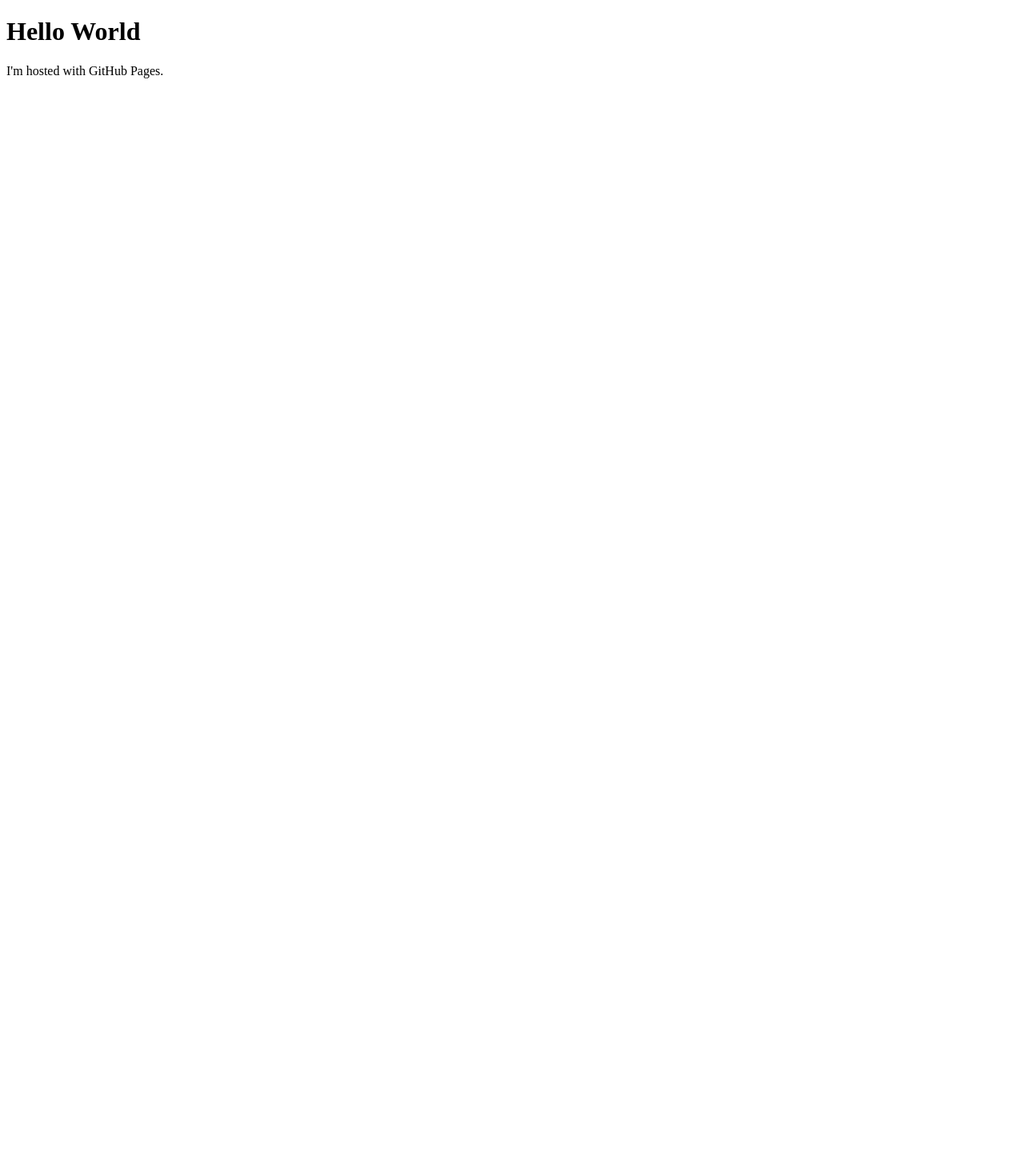
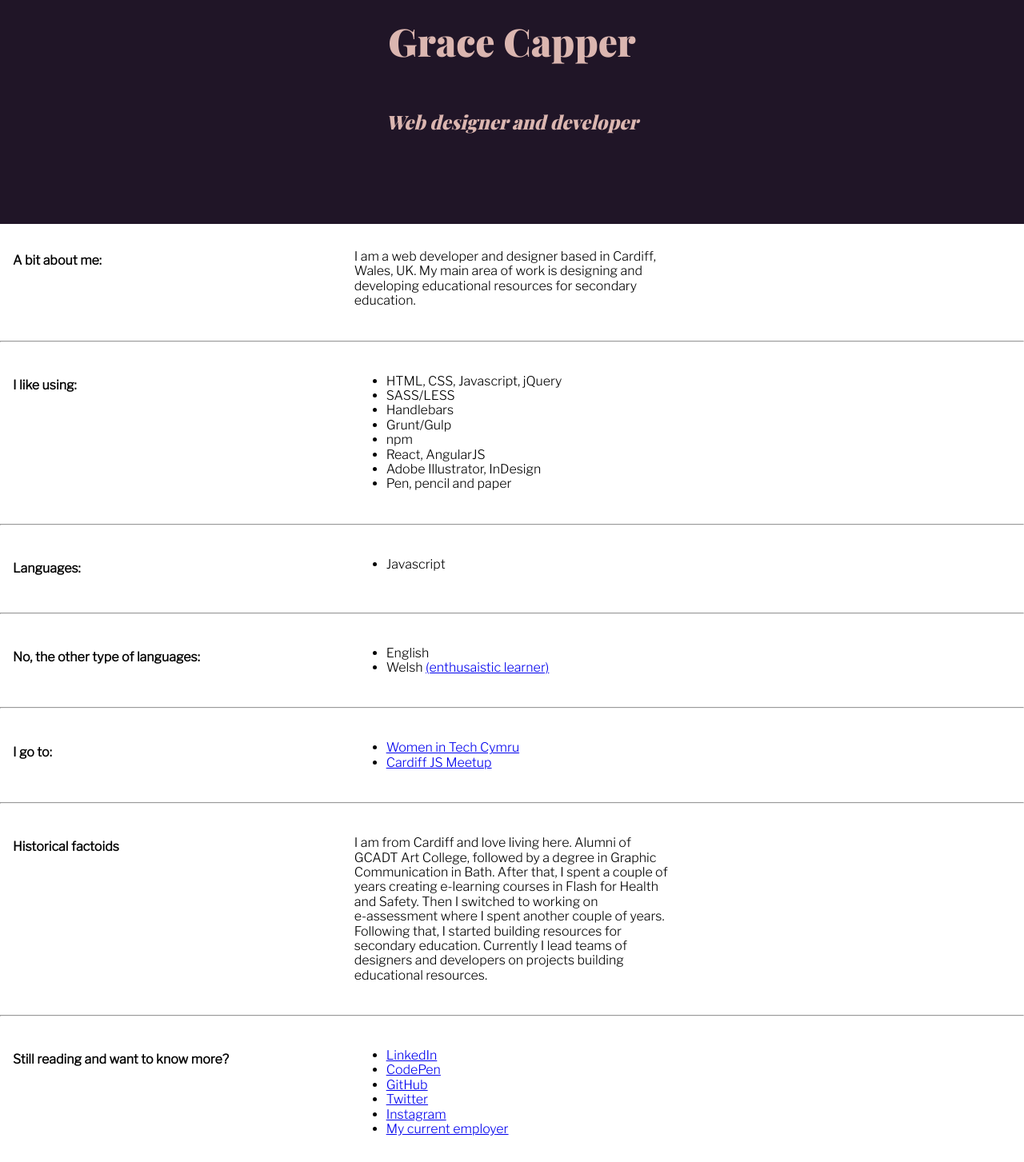
Before and after one commit to CapperCapper/CapperCapper.github.io, a plain HTML site: page index.html in a window 1280 px wide. Shown: the whole page at 80% size. Before the commit the page ends 800 px from the top, so only its background shows below. Drawn offline with nearby package versions, Linux system fonts and the light colour scheme; a web font is replaced by a local one.

Commit message:
Add content
Add favicon, Readme, normalize.
Write content for html and add some style with CSS

```diff
--- a/index.html
+++ b/index.html
@@ -1,7 +1,110 @@
 <!DOCTYPE html>
 <html>
+
+<head>
+    <title>Grace Capper</title>
+    <link href="https://fonts.googleapis.com/css?family=Playfair+Display:400,400i,900%7cLibre+Franklin:300" rel="stylesheet">
+    <link rel="stylesheet" type="text/css" href="normalize.css">
+    <link rel="stylesheet" type="text/css" href="style.css">
+</head>
+
 <body>
-<h1>Hello World</h1>
-<p>I'm hosted with GitHub Pages.</p>
+    <header>
+        <h1>Grace Capper</h1>
+        <h3>Web designer and developer</h3>
+    </header>
+    <div class="flex-grid-thirds">
+        <div class="col">
+            <h4>A bit about me:</h4></div>
+        <div class="col">
+            <p>I am a web developer and designer based in Cardiff, Wales, UK. My main area of work is designing and developing educational resources for secondary education.</p>
+        </div>
+        <div class="col"></div>
+    </div>
+    <hr>
+    <div class="flex-grid-thirds">
+        <div class="col">
+            <h4>I like using:</h4>
+        </div>
+        <div class="col">
+            <ul>
+                <li>HTML, CSS, Javascript, jQuery</li>
+                <li>SASS/LESS</li>
+                <li>Handlebars</li>
+                <li>Grunt/Gulp</li>
+                <li>npm</li>
+                <li>React, AngularJS</li>
+                <li>Adobe Illustrator, InDesign</li>
+                <li>Pen, pencil and paper</li>
+            </ul>
+        </div>
+        <div class="col"></div>
+    </div>
+    <hr>
+    <div class="flex-grid-thirds">
+        <div class="col">
+            <h4>Languages:</h4>
+        </div>
+        <div class="col">
+            <ul>
+                <li>Javascript</li>
+            </ul>
+        </div>
+        <div class="col"></div>
+    </div>
+    <hr>
+    <div class="flex-grid-thirds">
+        <div class="col">
+            <h4>No, the other type of languages:</h4>
+        </div>
+        <div class="col">
+            <ul>
+                <li>English</li>
+                <li>Welsh <a href="https://twitter.com/CapperCapper/status/933337092905754624">(enthusaistic learner)</a></li>
+            </ul>
+        </div>
+        <div class="col"></div>
+    </div>
+    <hr>
+    <div class="flex-grid-thirds">
+        <div class="col">
+            <h4>I go to:</h4>
+        </div>
+        <div class="col">
+            <ul>
+                <li><a href="https://www.meetup.com/Women-in-tech-Cymru/">Women in Tech Cymru</a></li>
+                <li><a href="https://www.meetup.com/Cardiff-JS/">Cardiff JS Meetup</a></li>
+            </ul>
+        </div>
+        <div class="col"></div>
+    </div>
+    <hr>
+    <div class="flex-grid-thirds">
+        <div class="col">
+            <h4>Historical factoids</h4>
+        </div>
+        <div class="col">
+            <p>I am from Cardiff and love living here. Alumni of GCADT Art College, followed by a degree in Graphic Communication in Bath. After that, I spent a couple of years creating e&#8209;learning courses in Flash for Health and Safety. Then I switched to working on e&#8209;assessment where I spent another couple of years. Following that, I started building resources for secondary education. Currently I lead teams of designers and developers on projects building educational resources.</p>
+        </div>
+        <div class="col"></div>
+    </div>
+    <hr>
+    <div class="flex-grid-thirds">
+        <div class="col">
+            <h4>Still reading and want to know more?</h4>
+        </div>
+        <div class="col">
+            <ul>
+                <li><a href="https://www.linkedin.com/in/gracecapper/">LinkedIn</a></li>
+                <li><a href="https://codepen.io/gcapper/">CodePen</a></li>
+                <li><a href="https://github.com/CapperCapper">GitHub</a></li>
+                <li><a href="https://twitter.com/CapperCapper">Twitter</a></li>
+                <li><a href="https://www.instagram.com/gracecapper/">Instagram</a></li>
+                <li><a href="http://resources.wjec.co.uk/">My current employer</a></li>
+            </ul>
+        </div>
+        <div class="col"></div>
+    </div>
 </body>
+
 </html>
--- /dev/null
+++ b/style.css
@@ -0,0 +1,57 @@
+body {
+    background-color: #fff;
+    font-family: "Libre Franklin", sans-serif;
+    font-weight: 300;
+}
+
+header {
+    text-align: center;
+    background-color: #201527;
+    height: 280px;
+}
+
+h1 {
+    font-family: "Playfair Display", serif;
+    font-size: 3em;
+    color: #dbb6b0;
+    font-weight: 900;
+    padding: 0.5em 0;
+    margin: 0;
+}
+
+h3 {
+    font-family: "Playfair Display", serif;
+    font-size: 1.5em;
+    color: #dbb6b0;
+    font-style: italic;
+    padding: 0.5em 0;
+}
+
+/*GRID*/
+
+.flex-grid {
+    display: flex;
+}
+
+.col {
+    flex: 1;
+    padding: 1em;
+}
+
+.flex-grid-thirds {
+    display: flex;
+    justify-content: space-between;
+}
+
+.flex-grid-thirds .col {
+    width: 32%;
+}
+
+@media (max-width: 400px) {
+    .flex-grid-thirds {
+        display: block;
+    }
+    .flex-grid-thirds .col {
+        width: 100%;
+    }
+}
```
Also changed, not shown: favicon.ico (added), normalize.css (added), 1 other file.
